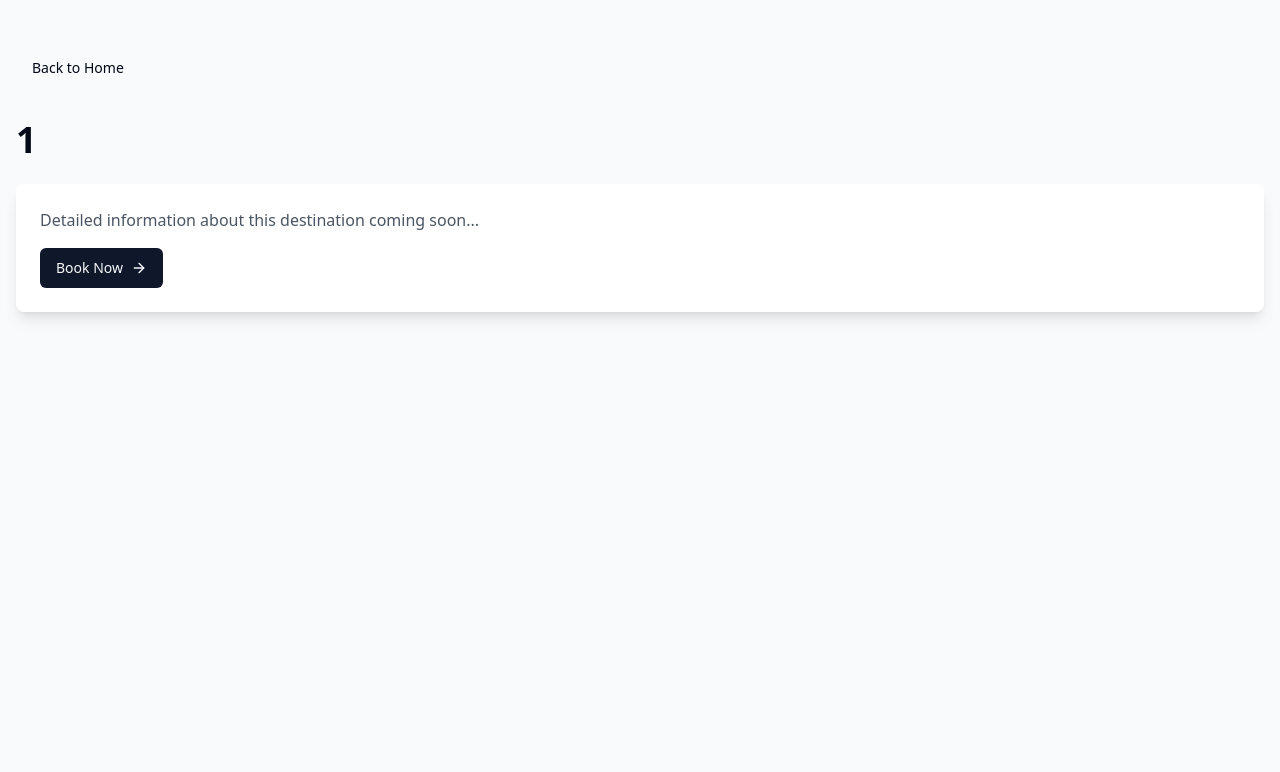
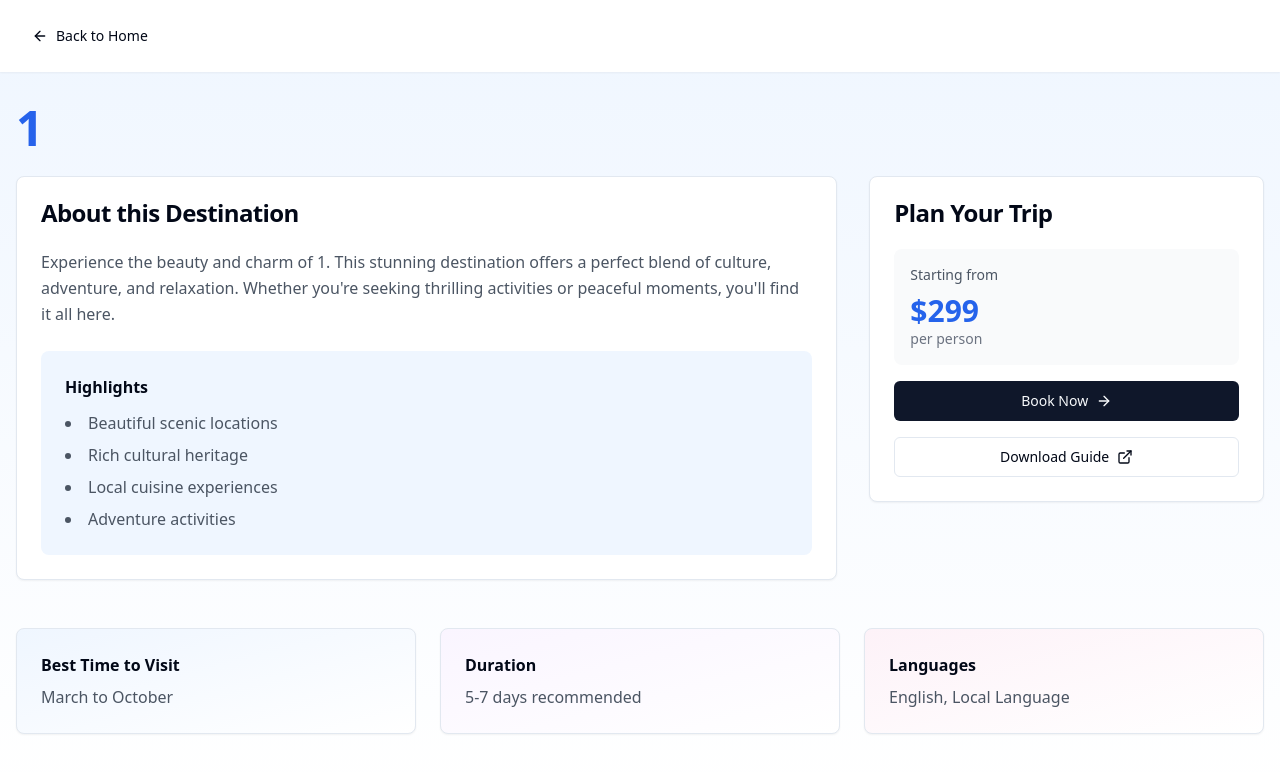
Before and after one commit to karthitom/Tourism-Landing-page, a React (Vite) app: page /destination/1 in a window 1280 px wide. Shown: the top 772 px of the page. Built offline with nearby package versions, Linux system fonts and the light colour scheme.

Commit message:
Refactor: Improve DestinationDetails page design

```diff
--- a/src/pages/DestinationDetails.tsx
+++ b/src/pages/DestinationDetails.tsx
@@ -2,31 +2,104 @@
 import React from 'react';
 import { useParams, useNavigate } from 'react-router-dom';
 import { Button } from '@/components/ui/button';
-import { ArrowRight } from 'lucide-react';
+import { ArrowRight, ArrowLeft, ExternalLink } from 'lucide-react';
+import { Card, CardContent, CardHeader, CardTitle } from '@/components/ui/card';
 
 const DestinationDetails = () => {
   const { id } = useParams();
   const navigate = useNavigate();
 
   return (
-    <div className="min-h-screen bg-gray-50 py-12 px-4">
-      <div className="max-w-7xl mx-auto">
+    <div className="min-h-screen bg-gradient-to-b from-blue-50 to-white">
+      {/* Header Section */}
+      <div className="bg-white shadow-sm sticky top-0 z-10">
+        <div className="max-w-7xl mx-auto px-4 py-4 flex items-center">
           <Button
             variant="ghost"
             onClick={() => navigate('/')}
-          className="mb-8"
+            className="flex items-center gap-2"
           >
+            <ArrowLeft className="h-4 w-4" />
             Back to Home
           </Button>
-        <h1 className="text-4xl font-bold mb-6 capitalize">{id?.replace(/-/g, ' ')}</h1>
-        <div className="bg-white rounded-lg shadow-lg p-6">
-          <p className="text-gray-600 mb-4">
-            Detailed information about this destination coming soon...
+        </div>
+      </div>
+
+      {/* Main Content */}
+      <div className="max-w-7xl mx-auto px-4 py-8">
+        <h1 className="text-5xl font-bold mb-6 capitalize bg-gradient-to-r from-blue-600 to-purple-600 text-transparent bg-clip-text">
+          {id?.replace(/-/g, ' ')}
+        </h1>
+
+        <div className="grid grid-cols-1 lg:grid-cols-3 gap-8">
+          {/* Main Info Card */}
+          <Card className="lg:col-span-2">
+            <CardHeader>
+              <CardTitle>About this Destination</CardTitle>
+            </CardHeader>
+            <CardContent>
+              <div className="space-y-6">
+                <p className="text-gray-600 leading-relaxed">
+                  Experience the beauty and charm of {id?.replace(/-/g, ' ')}. This stunning destination
+                  offers a perfect blend of culture, adventure, and relaxation. Whether you're seeking
+                  thrilling activities or peaceful moments, you'll find it all here.
                 </p>
-          <Button className="gap-2">
+                <div className="bg-blue-50 p-6 rounded-lg">
+                  <h3 className="font-semibold mb-3">Highlights</h3>
+                  <ul className="list-disc list-inside space-y-2 text-gray-600">
+                    <li>Beautiful scenic locations</li>
+                    <li>Rich cultural heritage</li>
+                    <li>Local cuisine experiences</li>
+                    <li>Adventure activities</li>
+                  </ul>
+                </div>
+              </div>
+            </CardContent>
+          </Card>
+
+          {/* Booking Card */}
+          <Card className="h-fit">
+            <CardHeader>
+              <CardTitle>Plan Your Trip</CardTitle>
+            </CardHeader>
+            <CardContent className="space-y-4">
+              <div className="bg-gray-50 p-4 rounded-lg">
+                <p className="text-sm text-gray-600 mb-2">Starting from</p>
+                <p className="text-3xl font-bold text-blue-600">$299</p>
+                <p className="text-sm text-gray-500">per person</p>
+              </div>
+              <Button className="w-full gap-2">
                 Book Now
                 <ArrowRight className="h-4 w-4" />
               </Button>
+              <Button variant="outline" className="w-full gap-2">
+                Download Guide
+                <ExternalLink className="h-4 w-4" />
+              </Button>
+            </CardContent>
+          </Card>
+        </div>
+
+        {/* Additional Features */}
+        <div className="grid grid-cols-1 md:grid-cols-2 lg:grid-cols-3 gap-6 mt-12">
+          <Card className="bg-gradient-to-br from-blue-50 to-white">
+            <CardContent className="pt-6">
+              <h3 className="font-semibold mb-2">Best Time to Visit</h3>
+              <p className="text-gray-600">March to October</p>
+            </CardContent>
+          </Card>
+          <Card className="bg-gradient-to-br from-purple-50 to-white">
+            <CardContent className="pt-6">
+              <h3 className="font-semibold mb-2">Duration</h3>
+              <p className="text-gray-600">5-7 days recommended</p>
+            </CardContent>
+          </Card>
+          <Card className="bg-gradient-to-br from-pink-50 to-white">
+            <CardContent className="pt-6">
+              <h3 className="font-semibold mb-2">Languages</h3>
+              <p className="text-gray-600">English, Local Language</p>
+            </CardContent>
+          </Card>
         </div>
       </div>
     </div>
```
Lines whose indentation alone changed are shown as unchanged.
